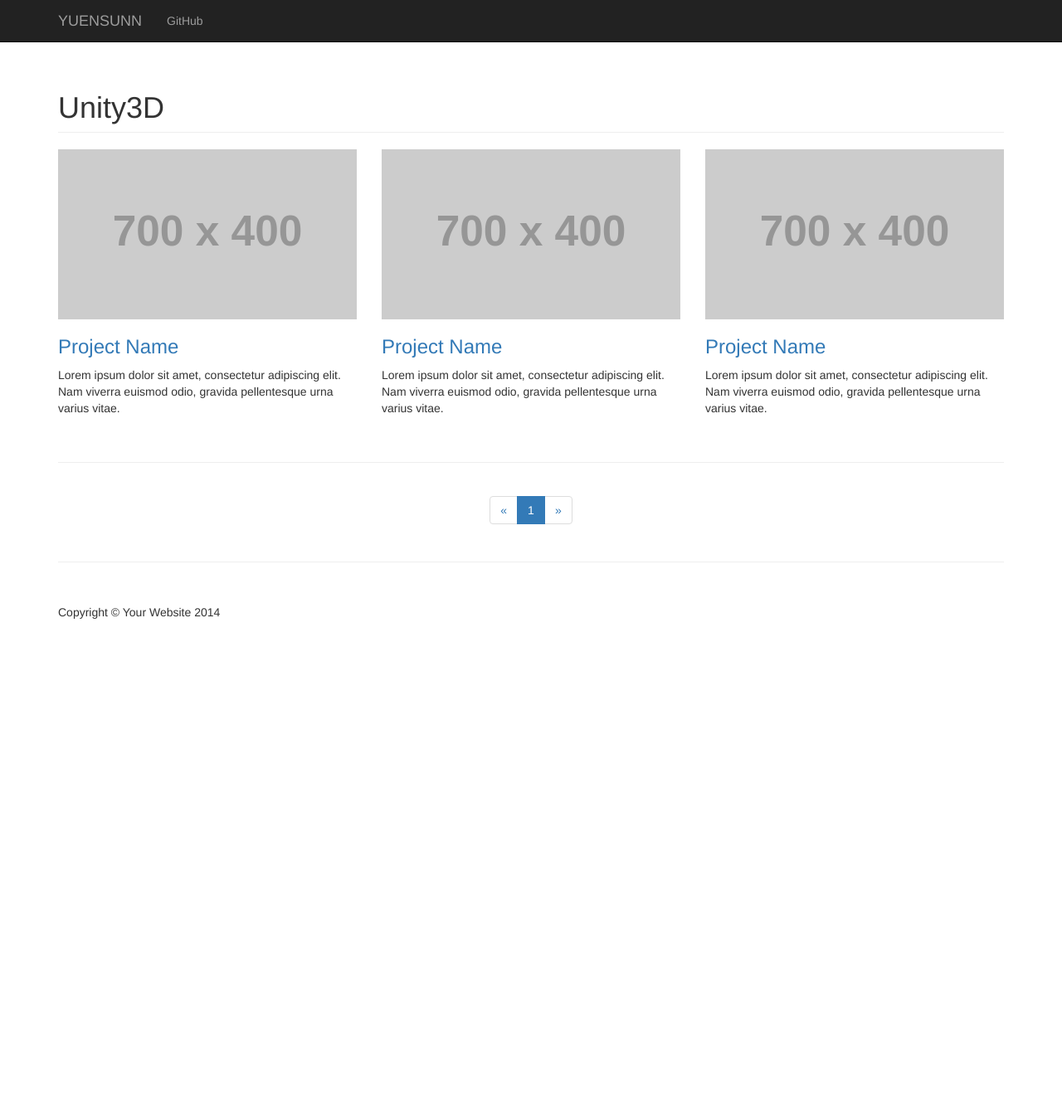
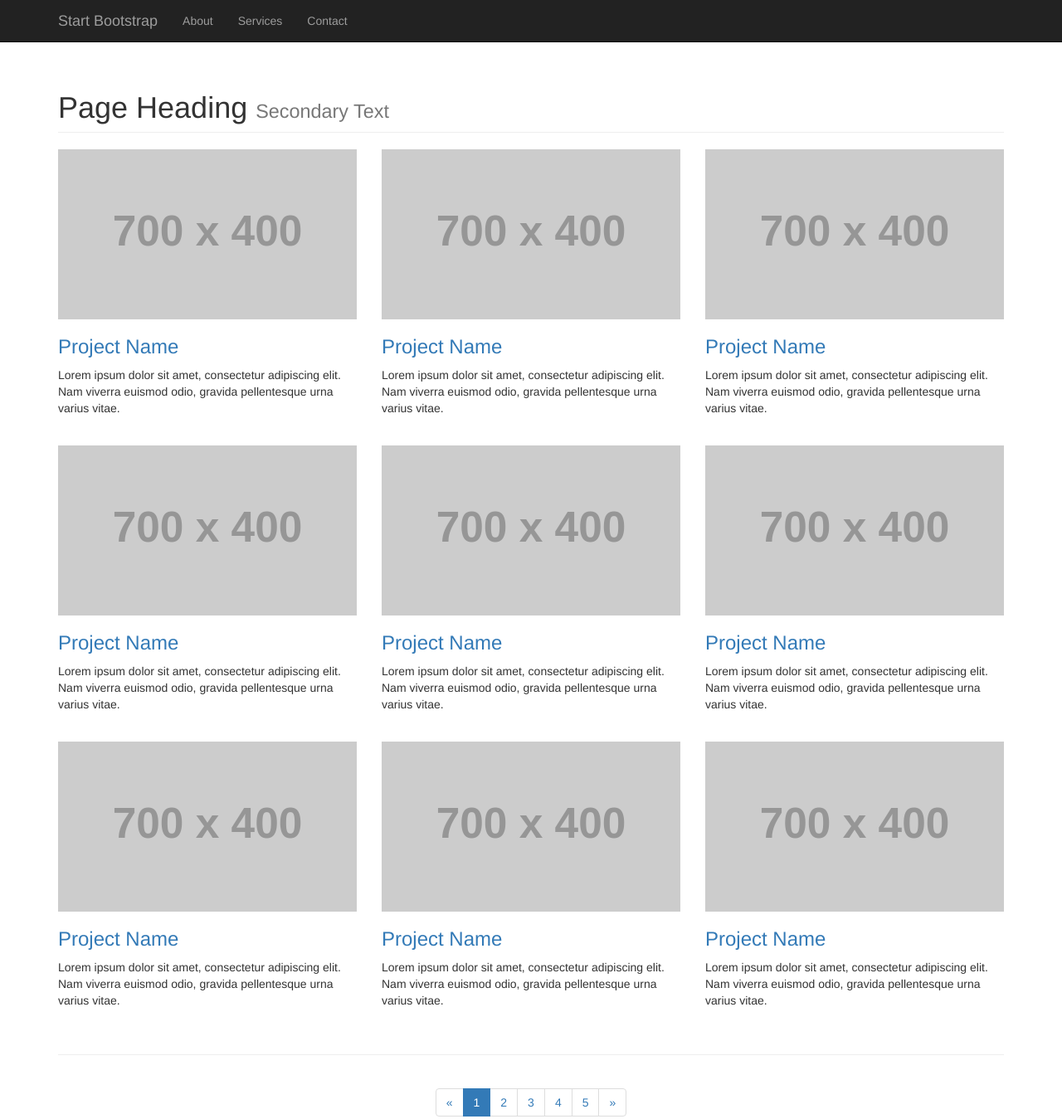
Before and after one commit to yuensunn/yuensunn-deprecated, a plain HTML site: page index.html in a window 1280 px wide. Shown: the top 1349 px of the page at 83% size. Before the commit the page ends 808 px from the top, so only its background shows below. Drawn offline with Linux system fonts and the light colour scheme.

Commit message:
Auto stash before revert of "Modify"

```diff
--- a/index.html
+++ b/index.html
@@ -1,99 +1,226 @@
 <!DOCTYPE html>
 <html lang="en">
+
 <head>
-    <meta content="text/html; charset=utf-8" http-equiv="content-type">
+
+    <meta charset="utf-8">
     <meta http-equiv="X-UA-Compatible" content="IE=edge">
     <meta name="viewport" content="width=device-width, initial-scale=1">
     <meta name="description" content="">
     <meta name="author" content="">
+
     <title>3 Col Portfolio - Start Bootstrap Template</title>
+
     <!-- Bootstrap Core CSS -->
     <link href="css/bootstrap.min.css" rel="stylesheet">
+
     <!-- Custom CSS -->
     <link href="css/3-col-portfolio.css" rel="stylesheet">
+
     <!-- HTML5 Shim and Respond.js IE8 support of HTML5 elements and media queries -->
     <!-- WARNING: Respond.js doesn't work if you view the page via file:// -->
     <!--[if lt IE 9]>
-        <script src="https://oss.maxcdn.com/libs/html5shiv/3.7.0/html5shiv.js"></script>        <script src="https://oss.maxcdn.com/libs/respond.js/1.4.2/respond.min.js"></script>    <![endif]-->
+        <script src="https://oss.maxcdn.com/libs/html5shiv/3.7.0/html5shiv.js"></script>
+        <script src="https://oss.maxcdn.com/libs/respond.js/1.4.2/respond.min.js"></script>
+    <![endif]-->
+
 </head>
+
 <body>
+
     <!-- Navigation -->
     <nav class="navbar navbar-inverse navbar-fixed-top" role="navigation">
         <div class="container">
             <!-- Brand and toggle get grouped for better mobile display -->
-        <div class="navbar-header"> <button type="button" class="navbar-toggle"
-
-            data-toggle="collapse" data-target="#bs-example-navbar-collapse-1">
-            <span class="sr-only">Toggle navigation</span> <span class="icon-bar"></span>
-            <span class="icon-bar"></span> <span class="icon-bar"></span> </button>
-          <a class="navbar-brand" href="#">YUENSUNN</a> </div>
+            <div class="navbar-header">
+                <button type="button" class="navbar-toggle" data-toggle="collapse" data-target="#bs-example-navbar-collapse-1">
+                    <span class="sr-only">Toggle navigation</span>
+                    <span class="icon-bar"></span>
+                    <span class="icon-bar"></span>
+                    <span class="icon-bar"></span>
+                </button>
+                <a class="navbar-brand" href="#">Start Bootstrap</a>
+            </div>
             <!-- Collect the nav links, forms, and other content for toggling -->
             <div class="collapse navbar-collapse" id="bs-example-navbar-collapse-1">
                 <ul class="nav navbar-nav">
-            <li> <a href="#">GitHub</a> </li>
+                    <li>
+                        <a href="#">About</a>
+                    </li>
+                    <li>
+                        <a href="#">Services</a>
+                    </li>
+                    <li>
+                        <a href="#">Contact</a>
+                    </li>
                 </ul>
             </div>
-        <!-- /.navbar-collapse --> </div>
-      <!-- /.container --> </nav>
+            <!-- /.navbar-collapse -->
+        </div>
+        <!-- /.container -->
+    </nav>
+
     <!-- Page Content -->
     <div class="container">
+
         <!-- Page Header -->
         <div class="row">
             <div class="col-lg-12">
-          <h1 class="page-header">Unity3D </h1>
+                <h1 class="page-header">Page Heading
+                    <small>Secondary Text</small>
+                </h1>
             </div>
         </div>
         <!-- /.row -->
+
         <!-- Projects Row -->
         <div class="row">
-        <div class="col-md-4 portfolio-item"> <a href="#"> <img class="img-responsive"
-
-              src="http://placehold.it/700x400" alt=""> </a>
-          <h3> <a href="#">Project Name</a> </h3>
-          <p>Lorem ipsum dolor sit amet, consectetur adipiscing elit. Nam
-            viverra euismod odio, gravida pellentesque urna varius vitae.</p>
+            <div class="col-md-4 portfolio-item">
+                <a href="#">
+                    <img class="img-responsive" src="http://placehold.it/700x400" alt="">
+                </a>
+                <h3>
+                    <a href="#">Project Name</a>
+                </h3>
+                <p>Lorem ipsum dolor sit amet, consectetur adipiscing elit. Nam viverra euismod odio, gravida pellentesque urna varius vitae.</p>
             </div>
-        <div class="col-md-4 portfolio-item"> <a href="#"> <img class="img-responsive"
-
-              src="http://placehold.it/700x400" alt=""> </a>
-          <h3> <a href="#">Project Name</a> </h3>
-          <p>Lorem ipsum dolor sit amet, consectetur adipiscing elit. Nam
-            viverra euismod odio, gravida pellentesque urna varius vitae.</p>
+            <div class="col-md-4 portfolio-item">
+                <a href="#">
+                    <img class="img-responsive" src="http://placehold.it/700x400" alt="">
+                </a>
+                <h3>
+                    <a href="#">Project Name</a>
+                </h3>
+                <p>Lorem ipsum dolor sit amet, consectetur adipiscing elit. Nam viverra euismod odio, gravida pellentesque urna varius vitae.</p>
             </div>
-        <div class="col-md-4 portfolio-item"> <a href="#"> <img class="img-responsive"
-
-              src="http://placehold.it/700x400" alt=""> </a>
-          <h3> <a href="#">Project Name</a> </h3>
-          <p>Lorem ipsum dolor sit amet, consectetur adipiscing elit. Nam
-            viverra euismod odio, gravida pellentesque urna varius vitae.</p>
+            <div class="col-md-4 portfolio-item">
+                <a href="#">
+                    <img class="img-responsive" src="http://placehold.it/700x400" alt="">
+                </a>
+                <h3>
+                    <a href="#">Project Name</a>
+                </h3>
+                <p>Lorem ipsum dolor sit amet, consectetur adipiscing elit. Nam viverra euismod odio, gravida pellentesque urna varius vitae.</p>
             </div>
         </div>
+        <!-- /.row -->
+
+        <!-- Projects Row -->
+        <div class="row">
+            <div class="col-md-4 portfolio-item">
+                <a href="#">
+                    <img class="img-responsive" src="http://placehold.it/700x400" alt="">
+                </a>
+                <h3>
+                    <a href="#">Project Name</a>
+                </h3>
+                <p>Lorem ipsum dolor sit amet, consectetur adipiscing elit. Nam viverra euismod odio, gravida pellentesque urna varius vitae.</p>
+            </div>
+            <div class="col-md-4 portfolio-item">
+                <a href="#">
+                    <img class="img-responsive" src="http://placehold.it/700x400" alt="">
+                </a>
+                <h3>
+                    <a href="#">Project Name</a>
+                </h3>
+                <p>Lorem ipsum dolor sit amet, consectetur adipiscing elit. Nam viverra euismod odio, gravida pellentesque urna varius vitae.</p>
+            </div>
+            <div class="col-md-4 portfolio-item">
+                <a href="#">
+                    <img class="img-responsive" src="http://placehold.it/700x400" alt="">
+                </a>
+                <h3>
+                    <a href="#">Project Name</a>
+                </h3>
+                <p>Lorem ipsum dolor sit amet, consectetur adipiscing elit. Nam viverra euismod odio, gravida pellentesque urna varius vitae.</p>
+            </div>
+        </div>
+
+        <!-- Projects Row -->
+        <div class="row">
+            <div class="col-md-4 portfolio-item">
+                <a href="#">
+                    <img class="img-responsive" src="http://placehold.it/700x400" alt="">
+                </a>
+                <h3>
+                    <a href="#">Project Name</a>
+                </h3>
+                <p>Lorem ipsum dolor sit amet, consectetur adipiscing elit. Nam viverra euismod odio, gravida pellentesque urna varius vitae.</p>
+            </div>
+            <div class="col-md-4 portfolio-item">
+                <a href="#">
+                    <img class="img-responsive" src="http://placehold.it/700x400" alt="">
+                </a>
+                <h3>
+                    <a href="#">Project Name</a>
+                </h3>
+                <p>Lorem ipsum dolor sit amet, consectetur adipiscing elit. Nam viverra euismod odio, gravida pellentesque urna varius vitae.</p>
+            </div>
+            <div class="col-md-4 portfolio-item">
+                <a href="#">
+                    <img class="img-responsive" src="http://placehold.it/700x400" alt="">
+                </a>
+                <h3>
+                    <a href="#">Project Name</a>
+                </h3>
+                <p>Lorem ipsum dolor sit amet, consectetur adipiscing elit. Nam viverra euismod odio, gravida pellentesque urna varius vitae.</p>
+            </div>
+        </div>
+        <!-- /.row -->
+
         <hr>
+
         <!-- Pagination -->
         <div class="row text-center">
             <div class="col-lg-12">
                 <ul class="pagination">
-            <li> <a href="#">«</a> </li>
-            <li class="active"> <a href="#">1</a> </li>
-            <li> <a href="#">»</a> </li>
+                    <li>
+                        <a href="#">&laquo;</a>
+                    </li>
+                    <li class="active">
+                        <a href="#">1</a>
+                    </li>
+                    <li>
+                        <a href="#">2</a>
+                    </li>
+                    <li>
+                        <a href="#">3</a>
+                    </li>
+                    <li>
+                        <a href="#">4</a>
+                    </li>
+                    <li>
+                        <a href="#">5</a>
+                    </li>
+                    <li>
+                        <a href="#">&raquo;</a>
+                    </li>
                 </ul>
             </div>
         </div>
         <!-- /.row -->
+
         <hr>
+
         <!-- Footer -->
         <footer>
             <div class="row">
                 <div class="col-lg-12">
-            <p>Copyright © Your Website 2014</p>
+                    <p>Copyright &copy; Your Website 2014</p>
                 </div>
             </div>
-        <!-- /.row --> </footer>
+            <!-- /.row -->
+        </footer>
+
     </div>
     <!-- /.container -->
+
     <!-- jQuery -->
     <script src="js/jquery.js"></script>
+
     <!-- Bootstrap Core JavaScript -->
     <script src="js/bootstrap.min.js"></script>
+
 </body>
+
 </html>
```
Also changed, not shown: 1 other file. Lines whose indentation alone changed are shown as unchanged.
